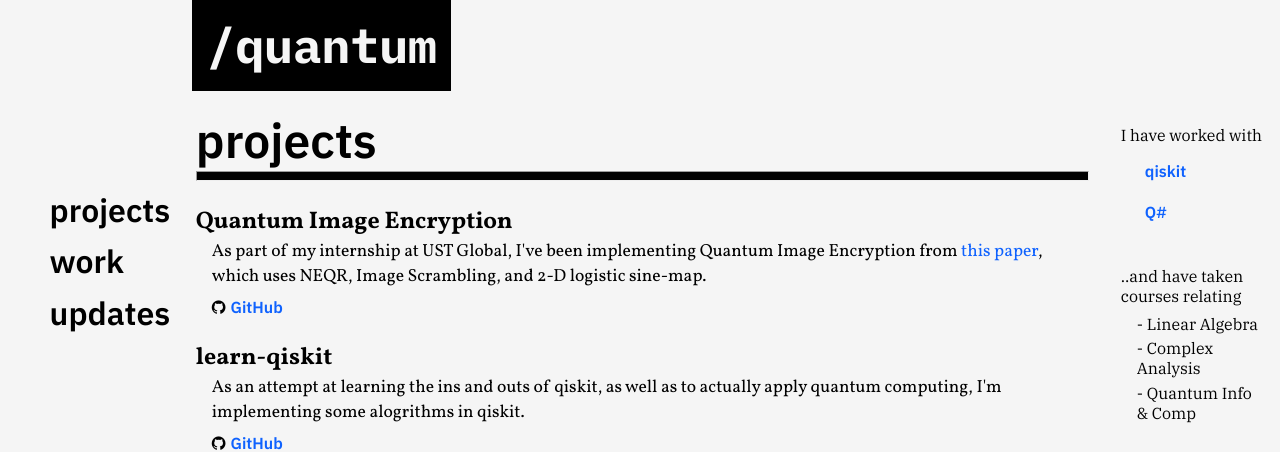
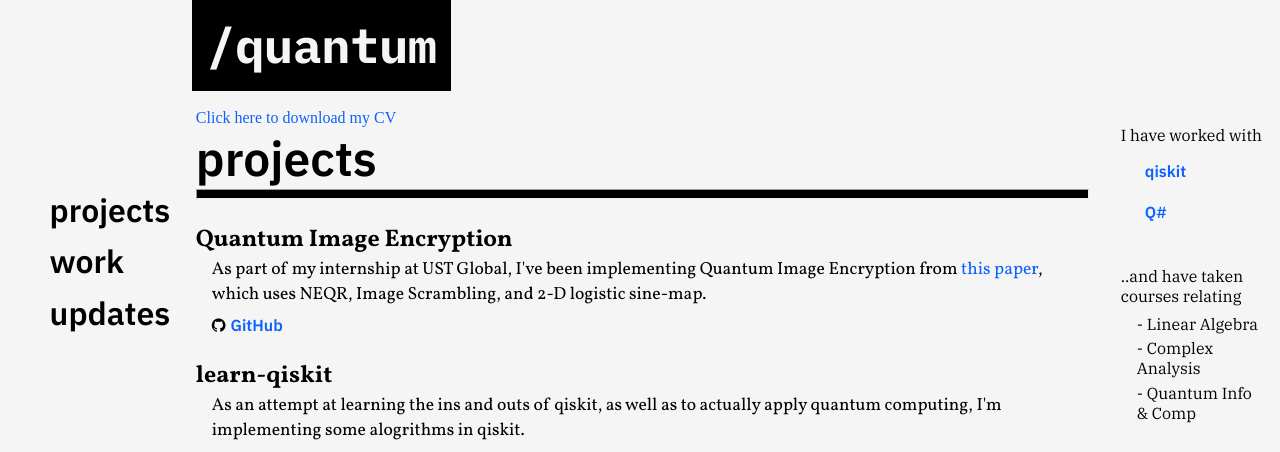
Before and after one commit to harshitgarg22/harshitgarg.in, a Flask app: page /quantum in a window 1280 px wide. Shown: the top 452 px of the page. Run offline with Flask 2, Linux system fonts and the light colour scheme.

Commit message:
Add section to download CV in /quantum

```diff
--- a/templates/quantum.html
+++ b/templates/quantum.html
@@ -29,6 +29,9 @@
         </nav>
         <div class="center">
             <article>
+                <section style="margin-bottom:0; font-family: Literata;">
+                    <a href={{url_for("cv")}}>Click here to download my CV</a>
+                </section>
                 <section>
                     <h1 id="#projects">projects</h1>
                     <hr>
```
